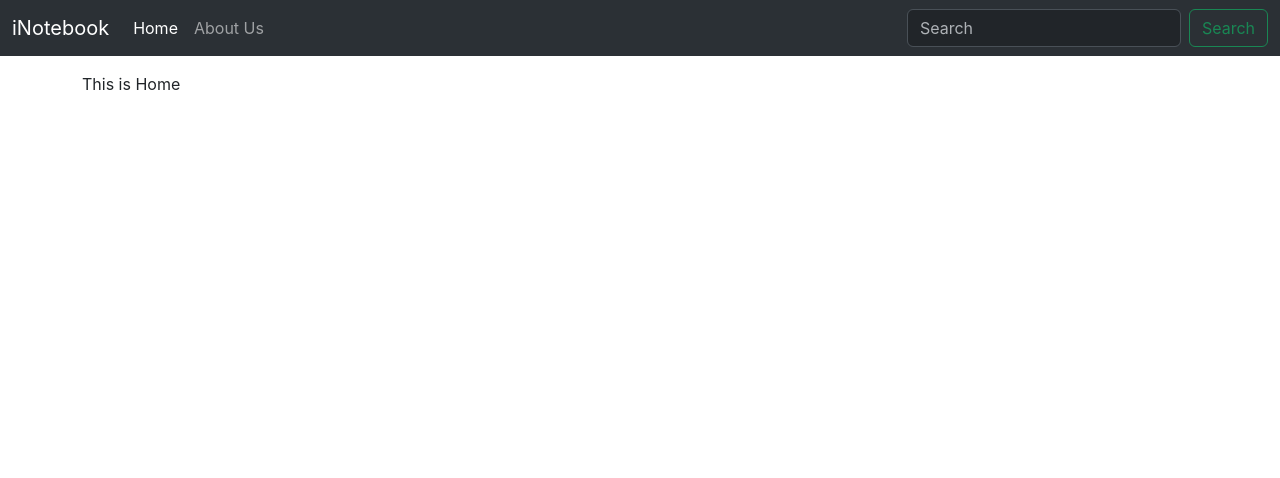
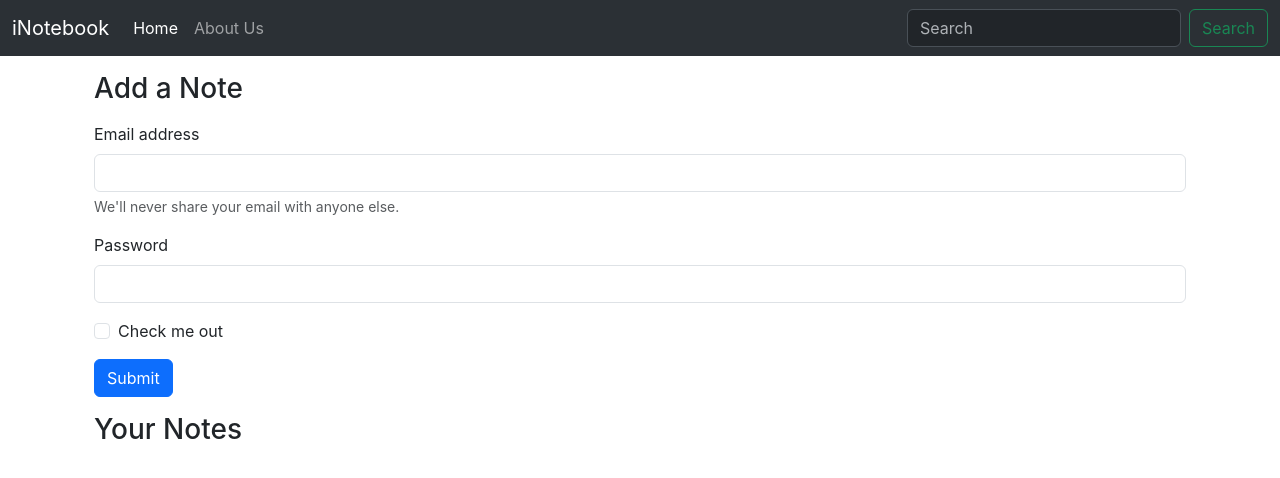
Before and after one commit to Rudraksh-Popli/iNotebook-frontend, a React (Create React App) app: page / in a window 1280 px wide. Shown: the top 478 px of the page. Built offline with nearby package versions, Linux system fonts and the light colour scheme.

Commit message:
Created First Draft of Landing Page

```diff
--- a/src/App.js
+++ b/src/App.js
@@ -15,7 +15,7 @@
             <NoteState>
                 <Router>
                     <Navbar />
-                    <div className="container my-3">
+                    <div className="container">
                         <Routes>
                             <Route exact path="/" element={<Home />} />
                             <Route exact path="/about" element={<About />} />
--- a/src/components/About.js
+++ b/src/components/About.js
@@ -1,15 +1,9 @@
-import React, { useContext, useEffect } from 'react';
-import noteContext from '../contexts/notes/noteContext';
+import React from 'react';
 
 const About = () => {
-    const a = useContext(noteContext);
-    useEffect(() => {
-        a.update();
-        // eslint-disable-next-line
-    }, []);
     return (
         <div>
-            This is About {a.state.name} and he is in class {a.state.class}
+            This is About
         </div>
     )
 };
--- a/src/components/Home.js
+++ b/src/components/Home.js
@@ -2,9 +2,30 @@
 
 const Home = () => {
     return (
-        <div>
-            This is Home
-        </div>
+        <>
+            <div className="container my-3">
+                <h3>Add a Note</h3>
+                <form className="my-3" action="" method="post">
+                    <div className="mb-3">
+                        <label for="exampleInputEmail1" className="form-label">Email address</label>
+                        <input type="email" className="form-control" id="exampleInputEmail1" aria-describedby="emailHelp" />
+                        <div id="emailHelp" className="form-text">We'll never share your email with anyone else.</div>
+                    </div>
+                    <div className="mb-3">
+                        <label for="exampleInputPassword1" className="form-label">Password</label>
+                        <input type="password" className="form-control" id="exampleInputPassword1" />
+                    </div>
+                    <div className="mb-3 form-check">
+                        <input type="checkbox" className="form-check-input" id="exampleCheck1" />
+                        <label className="form-check-label" for="exampleCheck1">Check me out</label>
+                    </div>
+                    <button type="submit" className="btn btn-primary">Submit</button>
+                </form>
+            </div>
+            <div className="container my-3">
+                <h3>Your Notes</h3>
+            </div>
+        </>
     )
 };
 
--- a/src/contexts/notes/NoteState.js
+++ b/src/contexts/notes/NoteState.js
@@ -1,22 +1,9 @@
-import { useState } from 'react';
+// import { useState } from 'react';
 import NoteContext from './noteContext';
 
 const NoteState = (props) => {
-    const s1 = {
-        "name": "Wick",
-        "class": "10a"
-    };
-    const [state, setState] = useState(s1);
-    const update = () => {
-        setTimeout(() => {
-            setState({
-                "name": "John",
-                "class": "10b"
-            });
-        }, 1000);
-    }
     return (
-        <NoteContext.Provider value={{ state: state, update: update }}>
+        <NoteContext.Provider value={{}}>
             {props.children}
         </NoteContext.Provider>
     )
```
